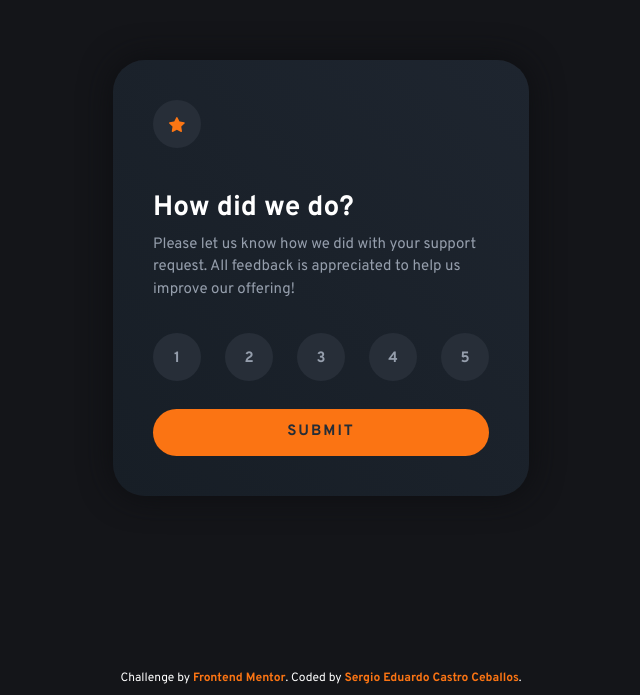
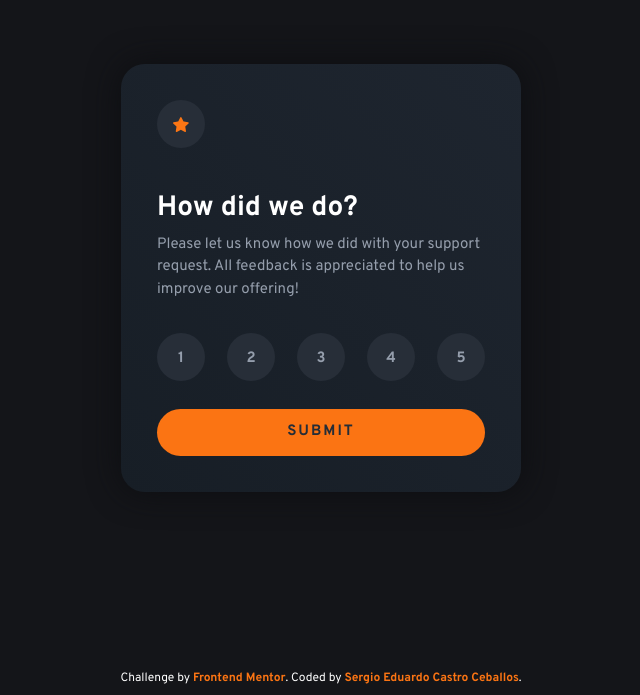
Before and after one commit to SergioCasCeb/fm-interactive-rating-component, an Angular app: page / in a window 1280 px wide. Shown: the part 105-800 px from the top of the page, without its empty margins (319-959 px from the left). Built offline with nearby package versions, Linux system fonts and the light colour scheme.

Commit message:
made the card smaller as well as the border radius

```diff
--- a/src/styles.scss
+++ b/src/styles.scss
@@ -167,9 +167,9 @@ a {
 
 .card {
     background: var(--clr-bg-gradient);
-    padding: clamp(1.5rem, -1.8103448275862069rem + 13.793103448275861vw, 2.5rem);
-    border-radius: clamp(1rem, -2.310344827586207rem + 13.793103448275861vw, 2rem);
-    max-width: 26rem;
+    padding: clamp(1.5rem, -0.9827586206896552rem + 10.344827586206897vw, 2.25rem);
+    border-radius: clamp(1rem, -0.6551724137931034rem + 6.896551724137931vw, 1.5rem);
+    max-width: 25rem;
     display: flex;
     flex-direction: column;
     gap: clamp(1.75rem, 0.9224137931034483rem + 3.4482758620689653vw, 2rem);
```
